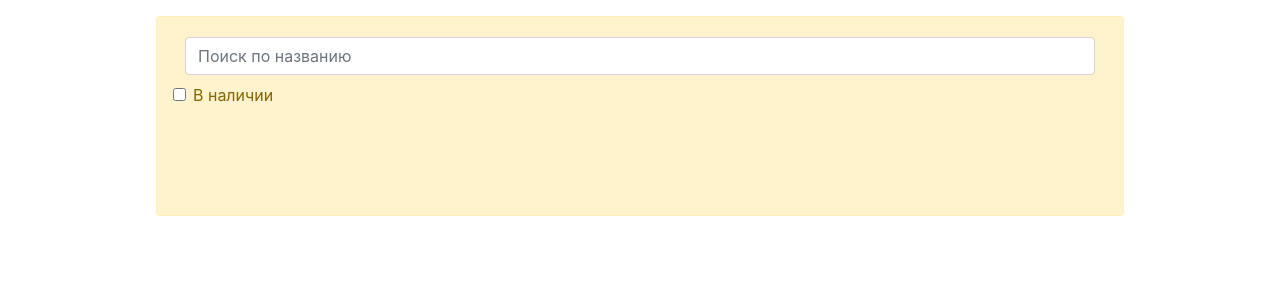
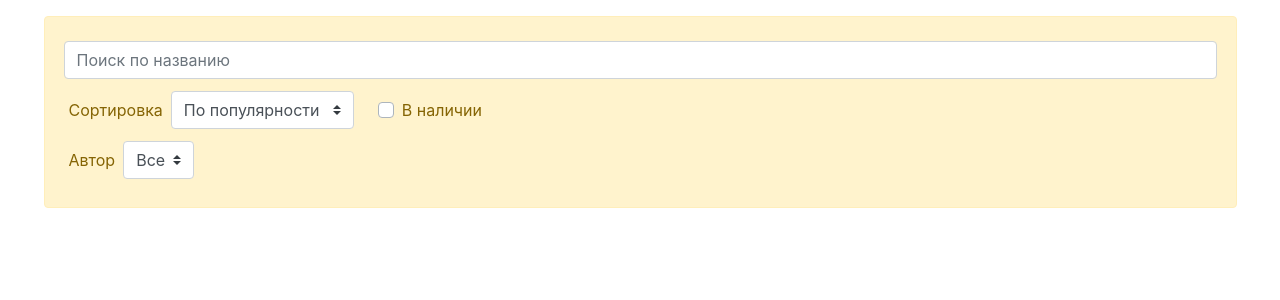
Before and after one commit to volkovMikhail/libraryApp, a Node server app: page /catalog in a window 1280 px wide. Shown: the part 56-356 px from the top of the page. Run offline with Node 20, Linux system fonts and the light colour scheme; data that the repository does not hold is empty; some libraries are stand-ins or nearby versions.

Commit message:
add filter, sorting

```diff
--- a/routes/router.js
+++ b/routes/router.js
@@ -1,6 +1,6 @@
 const { Router } = require('express');
 const router = Router();
-const catalog = require('../controllers/catalog.js');
+const catalog = require('../controllers/catalogController');
 const getAllBooks = require('../controllers/getAllBooks');
 
 router.get('/', (req, res) => {
--- a/static/css/style.css
+++ b/static/css/style.css
@@ -5,7 +5,7 @@ html {
 main {
     display: flex;
     justify-self: center;
-    max-width: 1000px;
+    max-width: 1225px;
     margin-left: auto;
     margin-right: auto;
     flex-direction: column;
@@ -30,7 +30,3 @@ main {
 .imgBlock:hover{
     transform: scale(1.2);
 }
-
-#filter{
-    height: 200px;
-}
--- a/views/catalog.ejs
+++ b/views/catalog.ejs
@@ -7,23 +7,39 @@
     <body>
         <%- include('./partials/navbar') %>
         <main>
-            <div id="filter" class="alert alert-warning m-3">
+            <div class="alert alert-warning m-3 p-3">
                 <div class="form-col m-2">
-                    <input
-                        type="text"
-                        class="form-control"
-                        placeholder="Поиск по названию"
-                    />
-                    <div class="form-col m-2">
+                    <div class="form-row">
                         <input
-                            class="form-check-input"
-                            type="checkbox"
-                            value=""
-                            id="defaultCheck1"
+                            type="text"
+                            class="form-control"
+                            placeholder="Поиск по названию"
+                            id="nameSearch"
                         />
-                        <label class="form-check-label" for="defaultCheck1">
-                            В наличии
-                        </label>
+                    </div>
+                    <div class="form-inline mt-2 mb-1">
+                        <label class="my-1 mr-2" for="sort">Сортировка</label>
+                        <select class="custom-select my-1 mr-sm-4" id="sort">
+                            <option value="popularity">
+                                По популярности
+                            </option>
+                            <option value="yearOld">
+                                По году издания 🠕
+                            </option>
+                            <option value="yearNew">
+                                По году издания 🠗
+                            </option>
+                        </select>
+                        <div class="custom-control custom-checkbox my-1 mr-sm-2">
+                          <input type="checkbox" class="custom-control-input" id="availableCheck">
+                          <label class="custom-control-label" for="availableCheck">В наличии</label>
+                        </div>
+                    </div>
+                    <div class="form-inline">
+                        <label class="my-1 mr-2" for="sort">Автор</label>
+                        <select class="custom-select my-1 mr-sm-4" id="authorFilter">
+                            <option selected value="all">Все</option>
+                        </select>
                     </div>
                 </div>
             </div>
```
Also changed, not shown: static/js/catalog.js (+106 -9 lines), README.md, controllers/catalogController.js (renamed from controllers/catalog.js), static/images/10275806_0.jpg (added), static/images/10569541_0.jpg (added).
